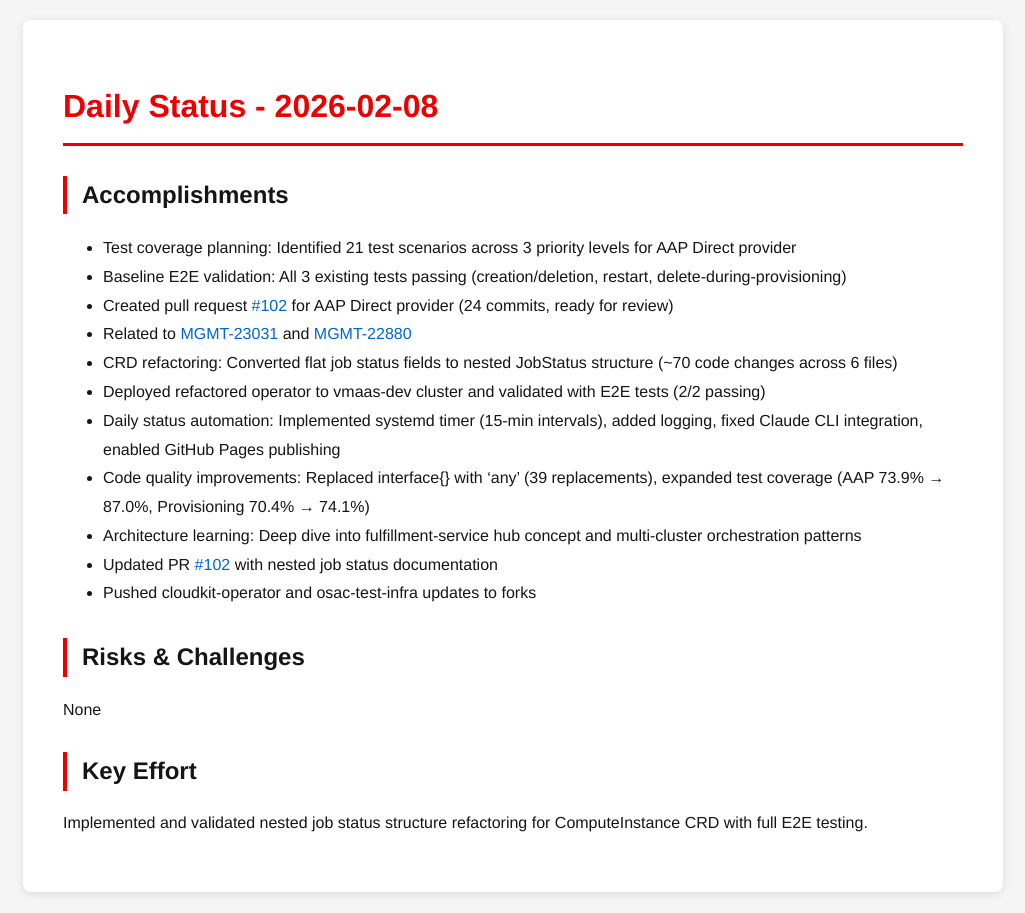
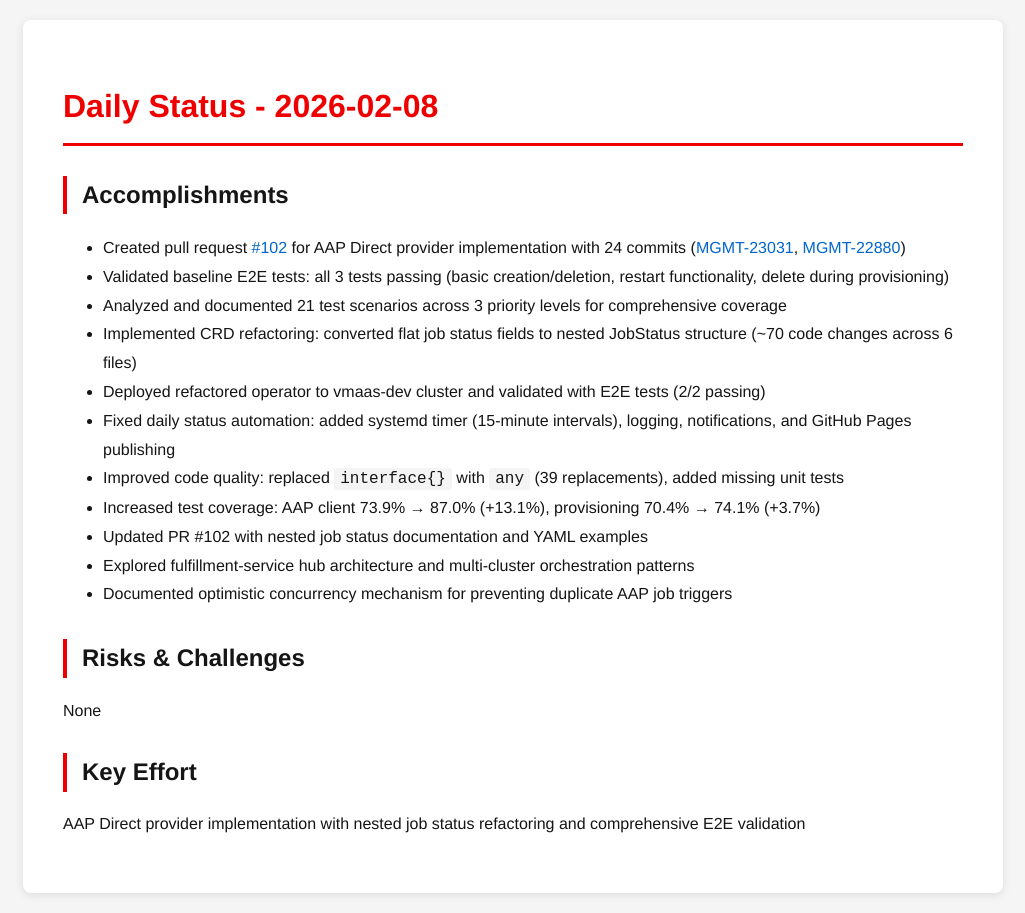
Before and after one commit to tzvatot/daily-status, a Jekyll site: the page built from 2026-02-08.md, in a window 1280 px wide. Shown: the whole page, without its empty margins (127-1152 px from the left). Built offline with Jekyll 4.4.1, drawn with Linux system fonts in a browser that asks for light colours.

Commit message:
Daily status update - 2026-02-08

```diff
--- a/2026-02-08.md
+++ b/2026-02-08.md
@@ -7,20 +7,20 @@
 # Daily Status - 2026-02-08
 
 ## Accomplishments
-- Test coverage planning: Identified 21 test scenarios across 3 priority levels for AAP Direct provider
-- Baseline E2E validation: All 3 existing tests passing (creation/deletion, restart, delete-during-provisioning)
-- Created pull request [#102](https://github.com/osac-project/osac-operator/pull/102) for AAP Direct provider (24 commits, ready for review)
-- Related to [MGMT-23031](https://issues.redhat.com/browse/MGMT-23031) and [MGMT-22880](https://issues.redhat.com/browse/MGMT-22880)
-- CRD refactoring: Converted flat job status fields to nested JobStatus structure (~70 code changes across 6 files)
+- Created pull request [#102](https://github.com/osac-project/osac-operator/pull/102) for AAP Direct provider implementation with 24 commits ([MGMT-23031](https://issues.redhat.com/browse/MGMT-23031), [MGMT-22880](https://issues.redhat.com/browse/MGMT-22880))
+- Validated baseline E2E tests: all 3 tests passing (basic creation/deletion, restart functionality, delete during provisioning)
+- Analyzed and documented 21 test scenarios across 3 priority levels for comprehensive coverage
+- Implemented CRD refactoring: converted flat job status fields to nested JobStatus structure (~70 code changes across 6 files)
 - Deployed refactored operator to vmaas-dev cluster and validated with E2E tests (2/2 passing)
-- Daily status automation: Implemented systemd timer (15-min intervals), added logging, fixed Claude CLI integration, enabled GitHub Pages publishing
-- Code quality improvements: Replaced interface{} with 'any' (39 replacements), expanded test coverage (AAP 73.9% → 87.0%, Provisioning 70.4% → 74.1%)
-- Architecture learning: Deep dive into fulfillment-service hub concept and multi-cluster orchestration patterns
-- Updated PR [#102](https://github.com/osac-project/osac-operator/pull/102) with nested job status documentation
-- Pushed cloudkit-operator and osac-test-infra updates to forks
+- Fixed daily status automation: added systemd timer (15-minute intervals), logging, notifications, and GitHub Pages publishing
+- Improved code quality: replaced `interface{}` with `any` (39 replacements), added missing unit tests
+- Increased test coverage: AAP client 73.9% → 87.0% (+13.1%), provisioning 70.4% → 74.1% (+3.7%)
+- Updated PR #102 with nested job status documentation and YAML examples
+- Explored fulfillment-service hub architecture and multi-cluster orchestration patterns
+- Documented optimistic concurrency mechanism for preventing duplicate AAP job triggers
 
 ## Risks & Challenges
 None
 
 ## Key Effort
-Implemented and validated nested job status structure refactoring for ComputeInstance CRD with full E2E testing.
+AAP Direct provider implementation with nested job status refactoring and comprehensive E2E validation
```
